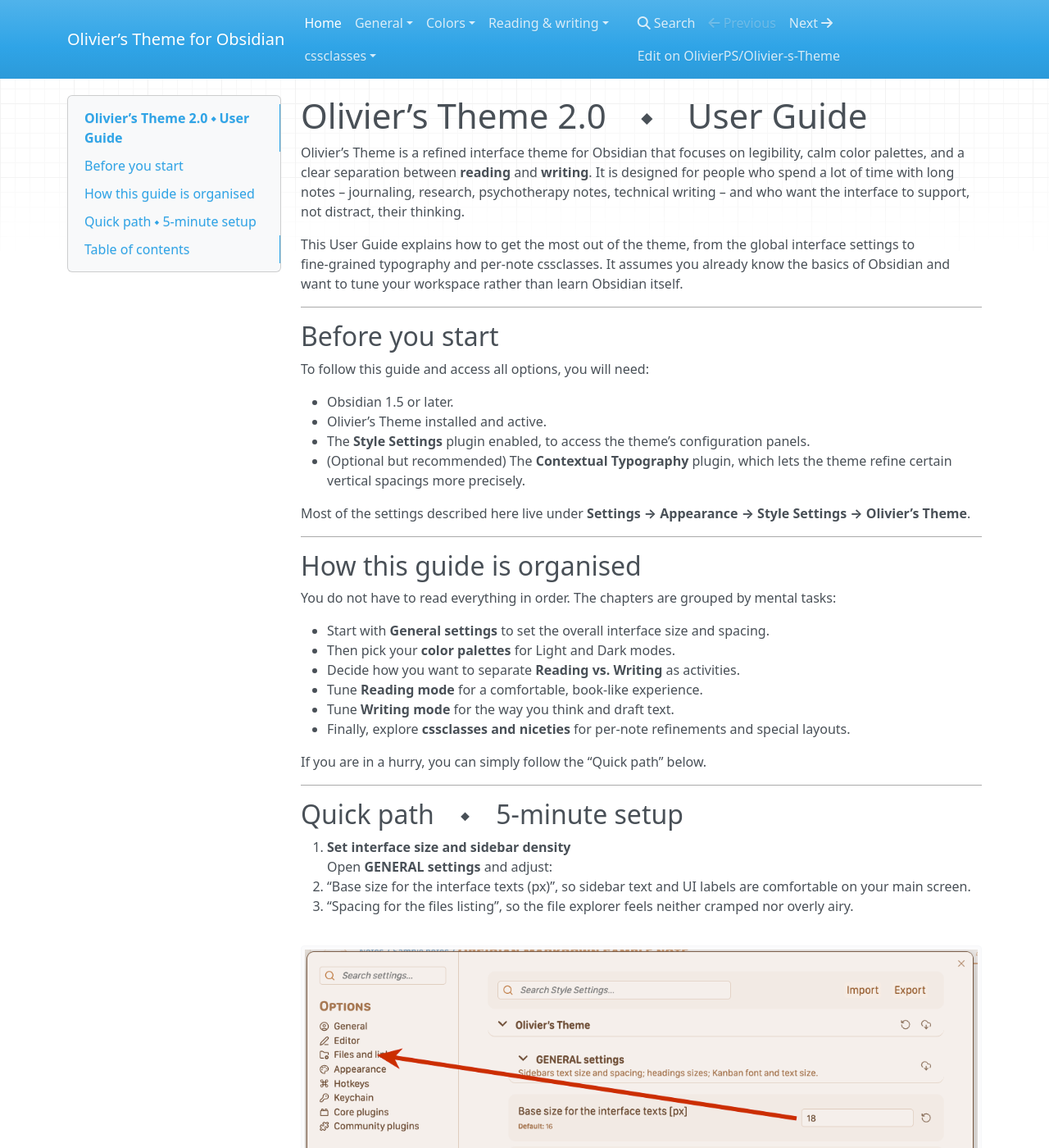
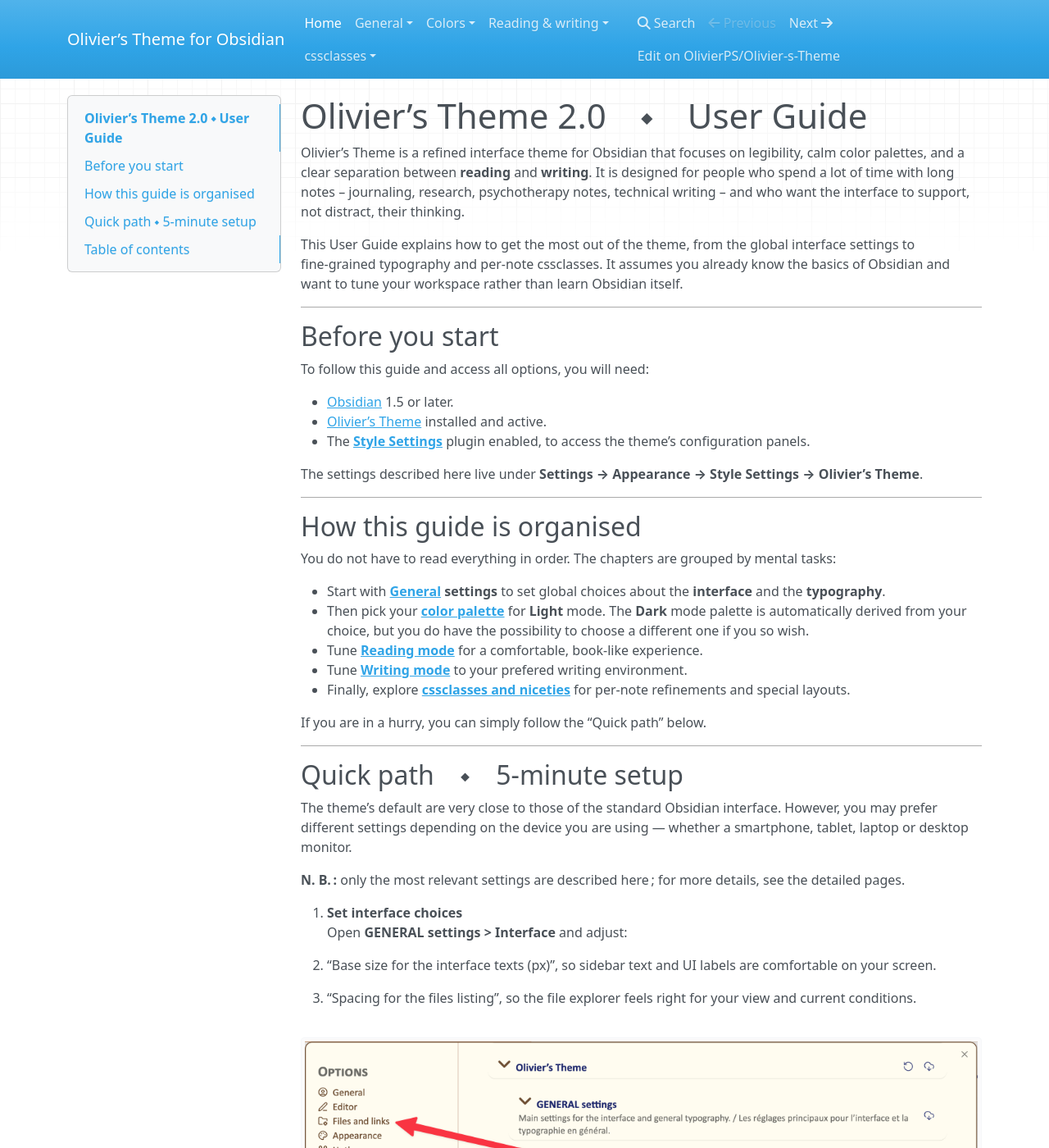
Before and after one commit to OlivierPS/Olivier-s-Theme, an MkDocs documentation site: the page built from docs/index.md, in a window 1280 px wide and 1400 px high. Shown: the whole window at 82% size. Built offline with MkDocs 1.6.1, drawn with Linux system fonts in a browser that asks for light colours; nearby versions of some CDN libraries; some of the changed text lies outside the part shown.

Commit message:
updating documentation

````diff
--- a/docs/index.md
+++ b/docs/index.md
@@ -10,12 +10,11 @@
 
 To follow this guide and access all options, you will need:
 
-- Obsidian 1.5 or later.
-- Olivier’s Theme installed and active.
-- The **Style Settings** plugin enabled, to access the theme’s configuration panels.
-- (Optional but recommended) The **Contextual Typography** plugin, which lets the theme refine certain vertical spacings more precisely.
+- [Obsidian](https://obsidian.md/) 1.5 or later.
+- [Olivier’s Theme](https://github.com/OlivierPS/Olivier-s-Theme) installed and active.
+- The **[Style Settings](obsidian://show-plugin?id=obsidian-style-settings)** plugin enabled, to access the theme’s configuration panels.
 
-Most of the settings described here live under **Settings → Appearance → Style Settings → Olivier’s Theme**.
+The settings described here live under **Settings → Appearance → Style Settings → Olivier’s Theme**.
 
 ---
 
@@ -23,12 +22,11 @@
 
 You do not have to read everything in order. The chapters are grouped by mental tasks:
 
-- Start with **General settings** to set the overall interface size and spacing.
-- Then pick your **color palettes** for Light and Dark modes.
-- Decide how you want to separate **Reading vs. Writing** as activities.
-- Tune **Reading mode** for a comfortable, book‑like experience.
-- Tune **Writing mode** for the way you think and draft text.
-- Finally, explore **cssclasses and niceties** for per‑note refinements and special layouts.
+- Start with **[General](general.md) settings** to set global choices about the **interface** and the **typography**.
+- Then pick your **[color palette](colors-light-dark.md)** for **Light** mode. The **Dark** mode palette is automatically derived from your choice, but you do have the possibility to choose a different one if you so wish.
+- Tune **[Reading mode](reading-mode.md)** for a comfortable, book‑like experience.
+- Tune **[Writing mode](writing-mode.md)** to your prefered writing environment.
+- Finally, explore **[cssclasses and niceties](niceties-and-cssclasses.md)** for per‑note refinements and special layouts.
 
 If you are in a hurry, you can simply follow the “Quick path” below.
 
@@ -36,12 +34,19 @@
 
 ## Quick path ⬩ 5‑minute setup
 
-1. **Set interface size and sidebar density**
-   Open **GENERAL settings** and adjust:
-   - “Base size for the interface texts (px)”, so sidebar text and UI labels are comfortable on your main screen.
-   - “Spacing for the files listing”, so the file explorer feels neither cramped nor overly airy.
+The theme’s default are very close to those of the standard Obsidian interface. However, you may prefer different settings depending on the device you are using — whether a smartphone, tablet, laptop or desktop monitor.
 
-   ![sidebar_settings](assets/sidebar_settings.png)
+**N. B. :** only the most relevant settings are described here ; for more details, see the detailed pages.<br>
+
+
+
+1. **Set interface choices**
+   Open **GENERAL settings > Interface** and adjust:
+
+   1. “Base size for the interface texts (px)”, so sidebar text and UI labels are comfortable on your screen.
+   2. “Spacing for the files listing”, so the file explorer feels right for your view and current conditions.
+
+   ![sidebar settings](assets/sidebar_settings.png)
 
 
 
@@ -69,17 +74,17 @@
 
 5. **Choose a paper background**
 
-	You can read your notes written on paper. You have a choice, from subtle to parchment :
+  You can read your notes written on paper. You have a choice, from subtle to parchment :
 
-	![Paper background choices](assets/Paper_backgrounds_choice.png)
+  ![Paper background choices](assets/Paper_backgrounds_choice.png)
 
-	<br>Once this is done, you already have a coherent, comfortable setup that you can refine later.
+  <br>Once this is done, you already have a coherent, comfortable setup that you can refine later.
 
 
 
-	###### cssclasses for special notes
+  ###### cssclasses for special notes
 
-	For notes that need a special layout — with or without menu for the Bases, smaller or bigger reading text, tables with or without alternating row backgrounds, etc. — you have a handful of CSS classes that you can use by adding them in the note’s Properties, like this:
+  For notes that need a special layout — with or without menu for the Bases, smaller or bigger reading text, tables with or without alternating row backgrounds, etc. — you have a handful of CSS classes that you can use by adding them in the note’s Properties, like this:
 
 ```yaml
 ---
````
Also changed, not shown: docs/assets/sidebar_settings.png.
